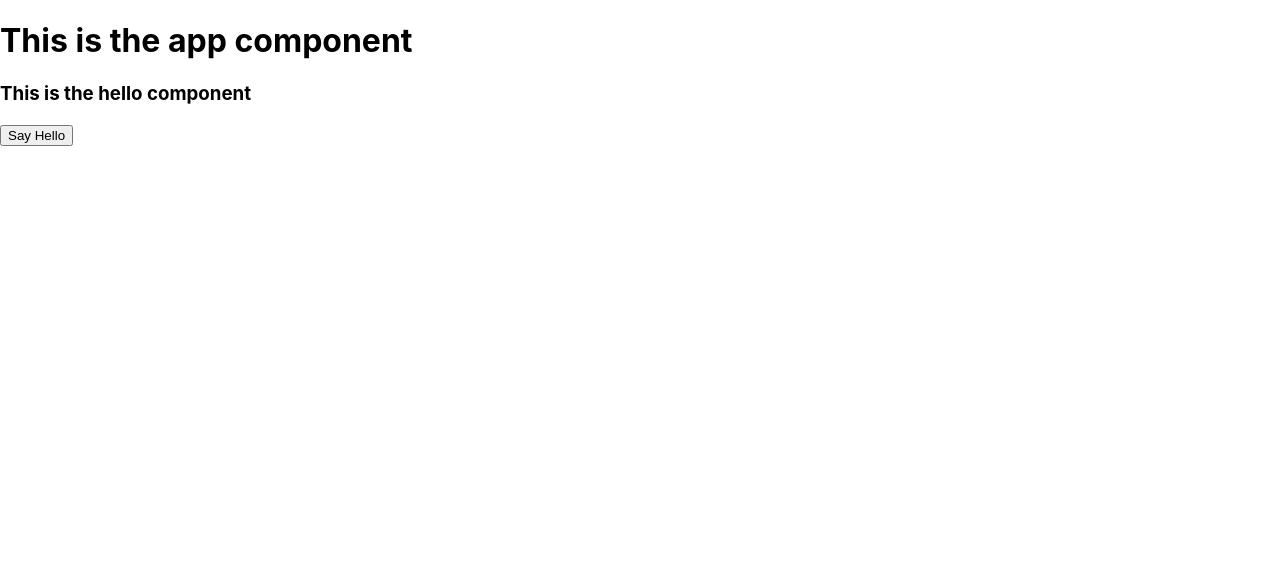
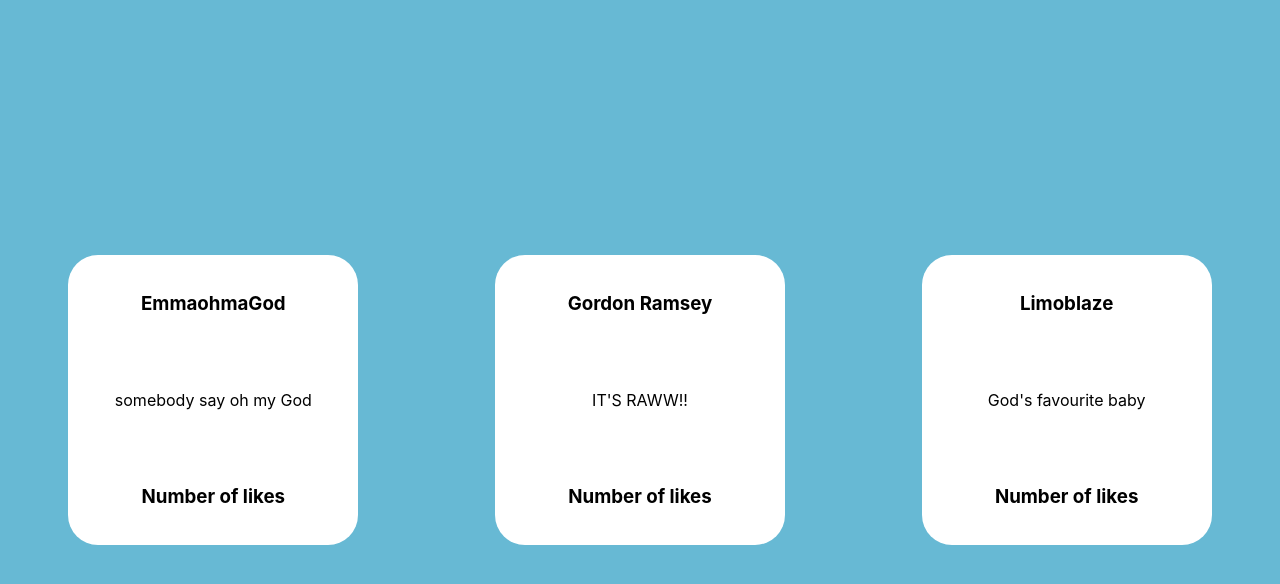
Before and after one commit to seyi4mi/reactJS, a React (Create React App) app: page / in a window 1280 px wide. Shown: the top 584 px of the page. Built offline with nearby package versions, Linux system fonts and the light colour scheme.

Commit message:
2- Adding css and props to components

```diff
--- a/src/App.css
+++ b/src/App.css
@@ -1,38 +1,18 @@
-.App {
-  text-align: center;
+.app {
+    min-height: 100vh;
+    background: rgb(103, 185, 212);
+    display: flex;
+    justify-content: space-around;
+    align-items: center;
 }
 
-.App-logo {
-  height: 40vmin;
-  pointer-events: none;
+.tweet {
+    height: 290px;
+    width: 290px;
+    background: white;
+    border-radius: 30px;
+    display: flex;
+    flex-direction: column;
+    justify-content: space-around;
+    align-items: center;
 }
-
-@media (prefers-reduced-motion: no-preference) {
-  .App-logo {
-    animation: App-logo-spin infinite 20s linear;
-  }
-}
-
-.App-header {
-  background-color: #282c34;
-  min-height: 100vh;
-  display: flex;
-  flex-direction: column;
-  align-items: center;
-  justify-content: center;
-  font-size: calc(10px + 2vmin);
-  color: white;
-}
-
-.App-link {
-  color: #61dafb;
-}
-
-@keyframes App-logo-spin {
-  from {
-    transform: rotate(0deg);
-  }
-  to {
-    transform: rotate(360deg);
-  }
-}
--- a/src/App.js
+++ b/src/App.js
@@ -1,13 +1,15 @@
 //Step 1 - import React
 import React from "react"
-import Hello from "./sayHello"
+import Tweet from "./Tweet"
 
 // Step 2 - Create a component
 function App() {
 	return (
-		<div>
-			<h1>This is the app component</h1>
-			<Hello />
+		<div className="app">
+			<Tweet name="EmmaohmaGod" message="somebody say oh my God" />{" "}
+			{/*to place the exported tweet app after importing it */}
+			<Tweet name="Gordon Ramsey" message="IT'S RAWW!! " />
+			<Tweet name="Limoblaze" message="God's favourite baby" />
 		</div>
 	)
 }
--- /dev/null
+++ b/src/Tweet.js
@@ -0,0 +1,25 @@
+import React from "react"
+import "./App.css"
+
+function Tweet(props) {
+	return (
+		<div className="tweet">
+			<h3>{props.name}</h3>
+			<p>{props.message}</p>
+			<h3>Number of likes</h3>
+		</div>
+	)
+}
+
+//Using ES6
+// function Tweet({name, message}) {
+// 	return (
+// 		<div className="tweet">
+// 			<h3>{name}</h3>
+// 			<p>{message}</p>
+// 			<h3>Number of likes</h3>
+// 		</div>
+// 	)
+// }
+
+export default Tweet
--- a/src/index.css
+++ b/src/index.css
@@ -1,13 +1,16 @@
+* {
+    margin: 0;
+    padding: 0;
+    box-sizing: border-box;
+}
+
 body {
-  margin: 0;
-  font-family: -apple-system, BlinkMacSystemFont, 'Segoe UI', 'Roboto', 'Oxygen',
-    'Ubuntu', 'Cantarell', 'Fira Sans', 'Droid Sans', 'Helvetica Neue',
-    sans-serif;
-  -webkit-font-smoothing: antialiased;
-  -moz-osx-font-smoothing: grayscale;
+    margin: 0;
+    font-family: -apple-system, BlinkMacSystemFont, "Segoe UI", "Roboto", "Oxygen", "Ubuntu", "Cantarell", "Fira Sans", "Droid Sans", "Helvetica Neue", sans-serif;
+    -webkit-font-smoothing: antialiased;
+    -moz-osx-font-smoothing: grayscale;
 }
 
 code {
-  font-family: source-code-pro, Menlo, Monaco, Consolas, 'Courier New',
-    monospace;
+    font-family: source-code-pro, Menlo, Monaco, Consolas, "Courier New", monospace;
 }
--- a/src/sayHello.js
+++ /dev/null
@@ -1,17 +0,0 @@
-import React from "react"
-
-function Hello() {
-	const sayHello = () => {
-		console.log("hello")
-	}
-	return (
-		<div>
-			<h3>This is the hello component</h3>
-			<button on Click={sayHello}>
-				Say Hello
-			</button>
-		</div>
-	)
-}
-
-export default Hello
```
